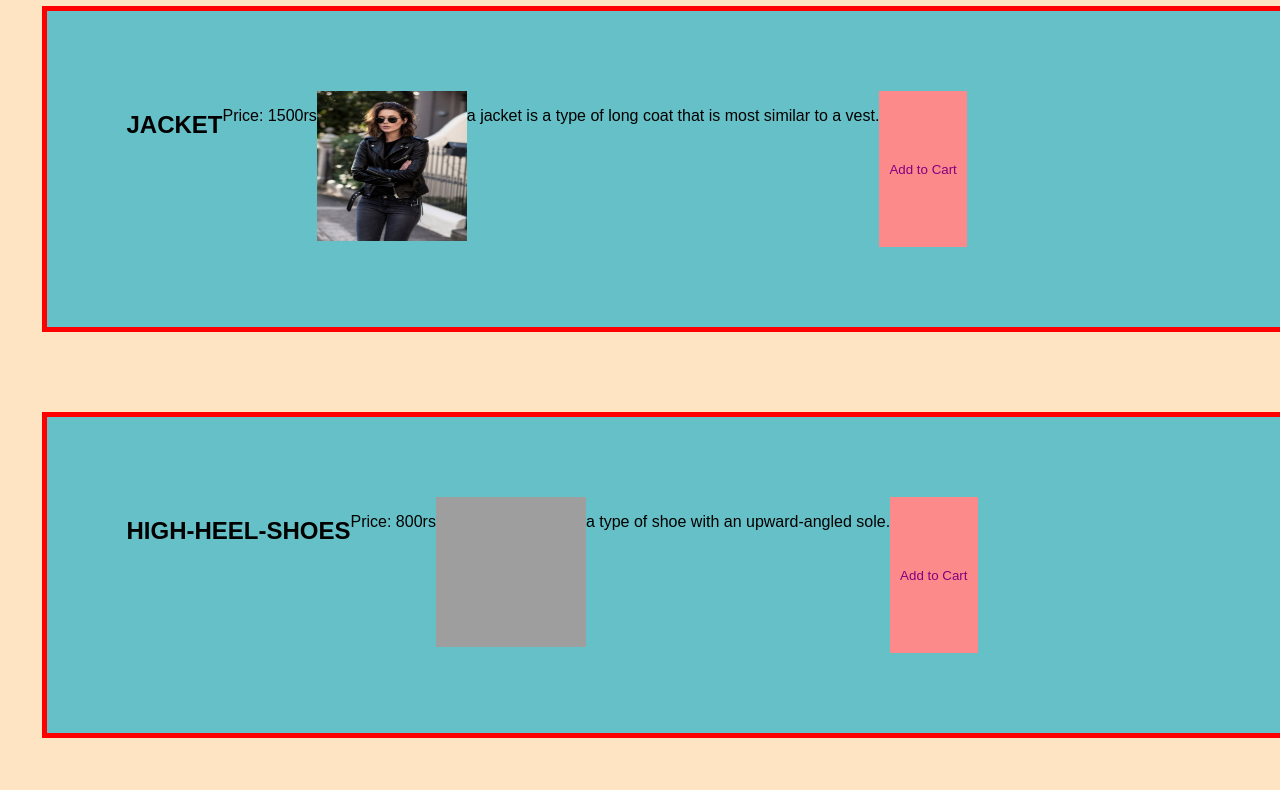
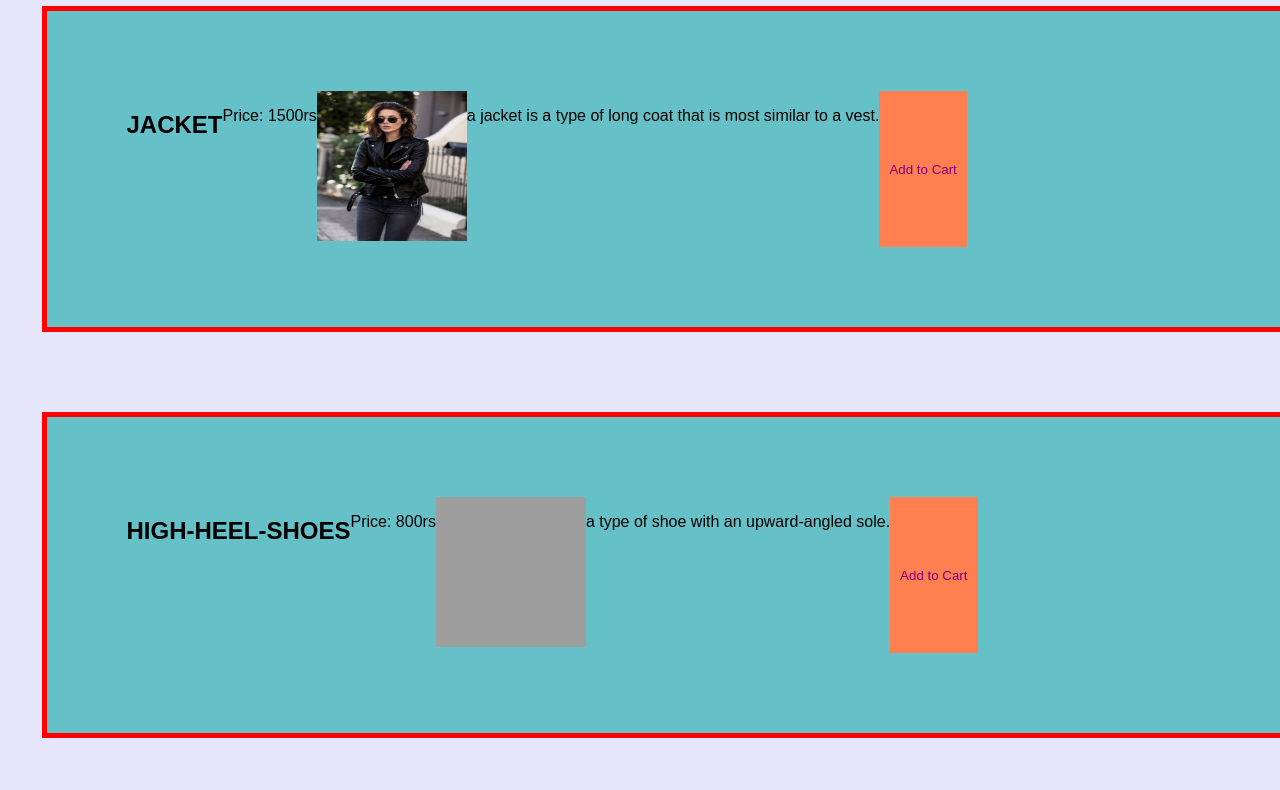
Before and after one commit to Neelima677/Login-Registration, a plain HTML site: page index.html in a window 1280 px wide. Shown: the part 356-1146 px from the top of the page. Drawn offline with Linux system fonts and the light colour scheme; grey boxes are pictures that could not be loaded.

Commit message:
Update styles.css

```diff
--- a/styles.css
+++ b/styles.css
@@ -2,7 +2,7 @@ body {
     font-family: 'Arial', sans-serif;
     margin: 10px;
     text-align: left;
-    background-color: bisque;
+    background-color: lavender;
 }
 .product{
     display:grid;
@@ -29,7 +29,7 @@ body {
 }
 
 button {
-    background-color: #FD8A8A;
+    background-color: #FF7F50;
     color: #800080;
     border: #FEA8A5;
     padding: 5px 10px;
@@ -37,5 +37,5 @@ button {
 }
 
 button:hover {
-    background-color: #F1F7B5;
+    background-color: #2E8B57;
 }
```
